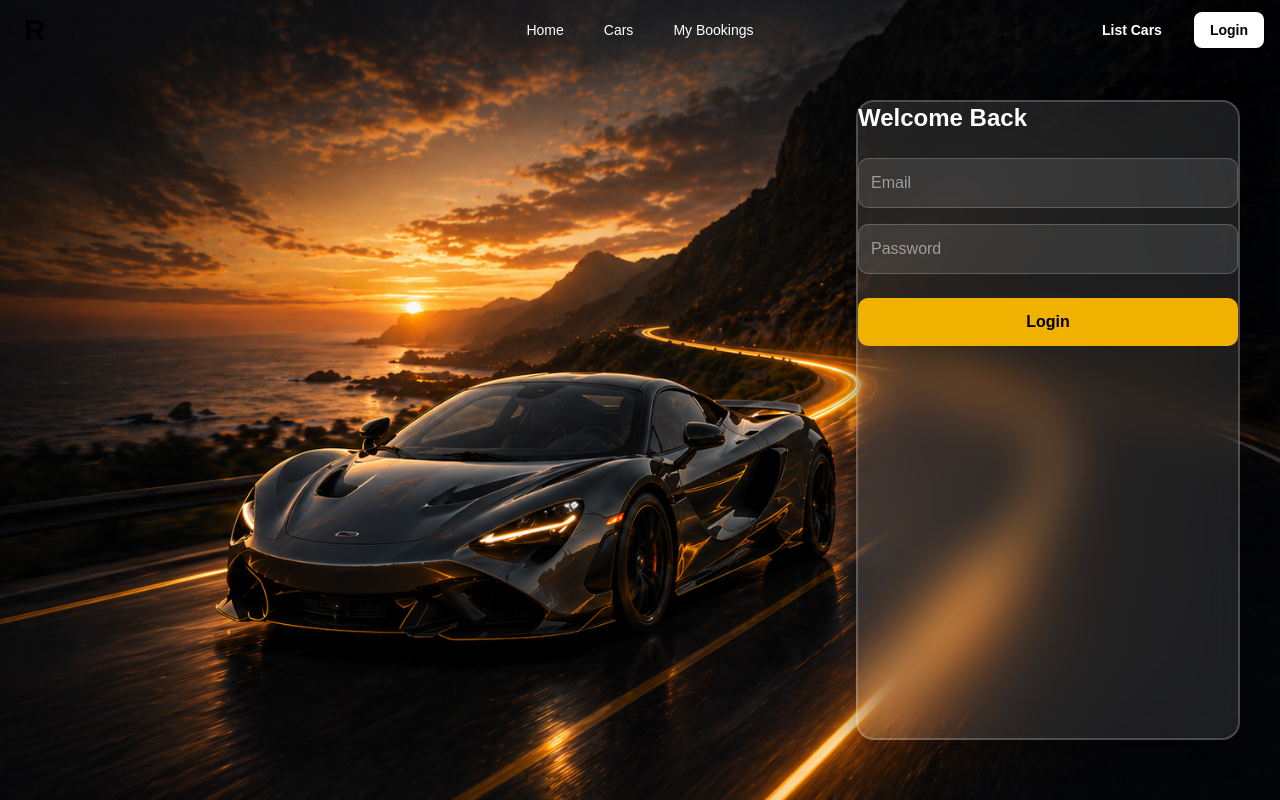
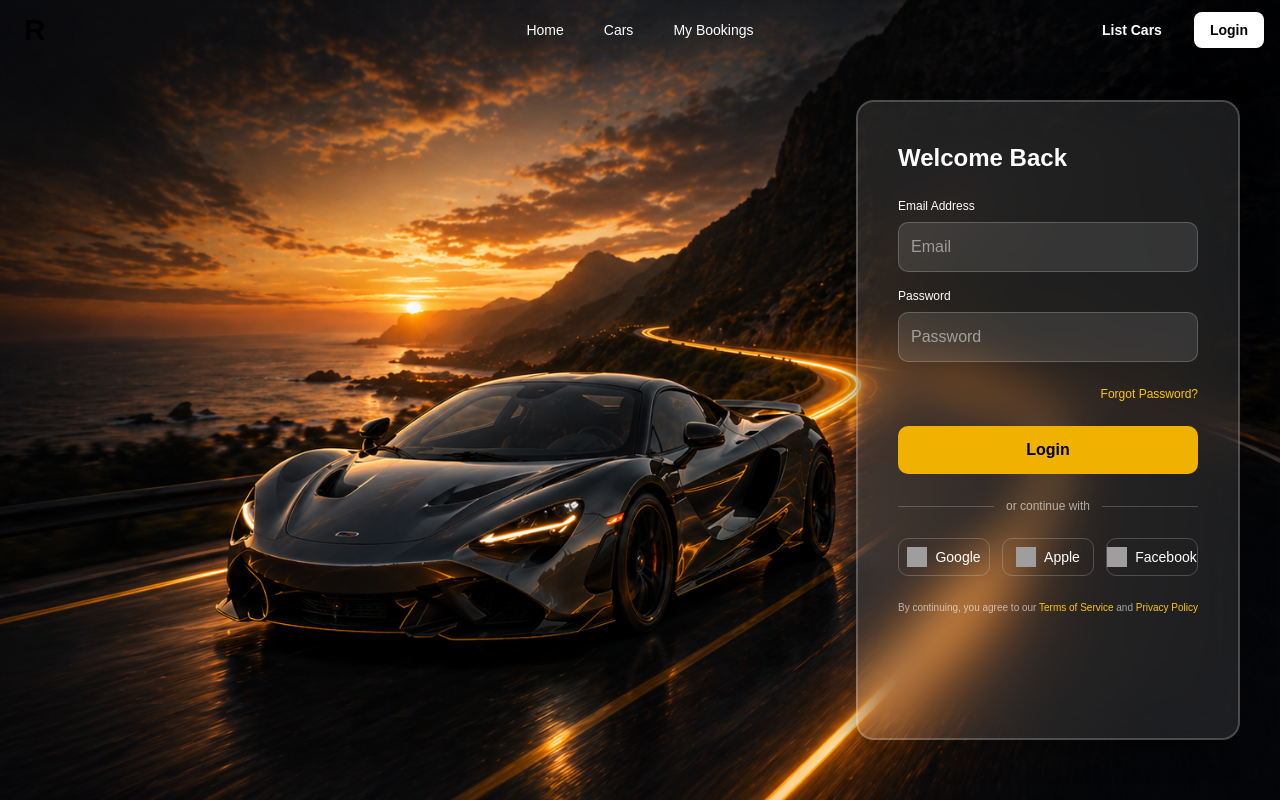
Before and after one commit to Manjeet-cse/RentX, a React (Vite) app: page /login in a window 1280 px wide. Built offline with nearby package versions, Linux system fonts and the light colour scheme; grey boxes are pictures that could not be loaded.

Commit message:
login page updated

```diff
--- a/src/components/auth/Login.jsx
+++ b/src/components/auth/Login.jsx
@@ -6,13 +6,14 @@ const Login = () => {
     <div className='h-screen relative'>
       <img className='w-full absolute h-full object-cover block' src={loginbg} alt="" />
       <div className='w-[30vw] z-5 absolute right-10 top-25 border-2 rounded-2xl h-[80vh] bg-white/10
-      backdrop-blur-xl
+      backdrop-blur-xl p-10
     border-white/20
       shadow-[0_8px_32px_rgba(0,0,0,0.4)]'>
         <h2 className="text-white text-2xl font-semibold mb-6">
         Welcome Back
       </h2>
-
+      <div className='flex flex-col gap-2'>
+        <h3 className='text-white text-xs '>Email Address</h3>
       <input
         placeholder="Email"
         className="
@@ -23,7 +24,9 @@ const Login = () => {
           focus:border-yellow-400
         "
       />
-
+      </div>
+      <div className='flex flex-col gap-2'>
+        <h3 className='text-white text-xs '>Password</h3>
       <input
         placeholder="Password"
         type="password"
@@ -35,6 +38,9 @@ const Login = () => {
           focus:border-yellow-400
         "
       />
+      </div>
+      <div className="flex w-full h-10 justify-end text-yellow-400 items-start text-xs">Forgot Password?</div>
+
 
       <button className="
         w-full py-3 rounded-lg
@@ -44,8 +50,41 @@ const Login = () => {
       ">
         Login
       </button>
+
+        <div className="flex items-center my-6">
+        <hr className="grow border-white/20" />
+        <span className="mx-3 text-white/60 text-xs">
+          or continue with
+        </span>
+        <hr className="grow border-white/20" />
+        </div>
+
+        <div className="flex gap-3">
+          <button className="flex items-center justify-center gap-2 w-full py-2 border border-white/20 rounded-lg hover:bg-white/10 transition text-white text-sm">
+            <img src="/google.png" alt="google" className="w-5 h-5" />
+            Google
+          </button>
+          <button className="flex items-center justify-center gap-2 w-full py-2 border border-white/20 rounded-lg hover:bg-white/10 transition text-white text-sm">
+            <img src="/apple.png" alt="apple" className="w-5 h-5" />
+            Apple
+          </button>
+          <button className="flex items-center justify-center gap-2 w-full py-2 border border-white/20 rounded-lg hover:bg-white/10 transition text-white text-sm">
+            <img src="/facebook.png" alt="facebook" className="w-5 h-5" />
+            Facebook
+          </button>
+        </div>
+          <p className="text-[10px] text-white/60 mt-6 leading-relaxed">
+          By continuing, you agree to our{" "}
+          <span className="text-yellow-400 cursor-pointer hover:underline">
+            Terms of Service
+          </span>{" "}
+          and{" "}
+          <span className="text-yellow-400 cursor-pointer hover:underline">
+            Privacy Policy
+          </span>
+        </p>
       </div>
-    </div>
+      </div>
   )
 }
 
```
